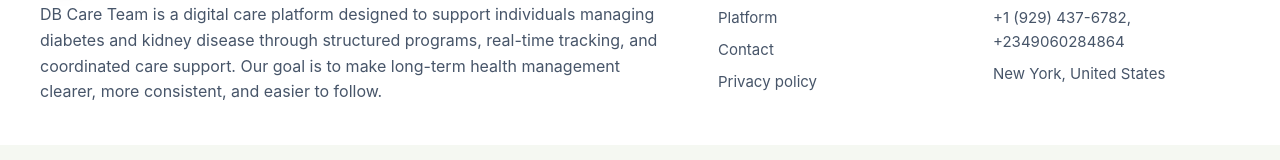
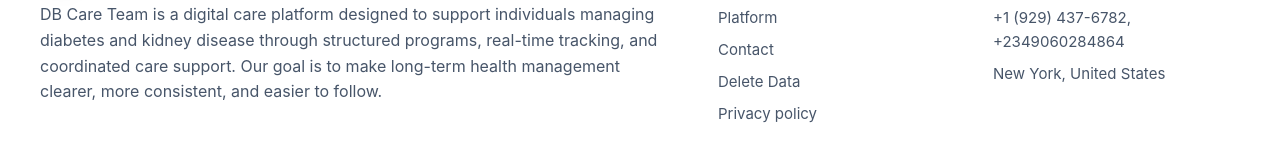
Before and after one commit to odeladetunji/dbcaresite, a React (Vite) app: page / in a window 1280 px wide. Shown: the part 6429-6589 px from the top of the page. Built offline with nearby package versions, Linux system fonts and the light colour scheme.

Commit message:
Committing

```diff
--- a/src/App.tsx
+++ b/src/App.tsx
@@ -422,7 +422,8 @@
               <a href="#how-it-works">How it works</a>
               <a href="#platform">Platform</a>
               <a href="#contact">Contact</a>
-              <a href="#">Privacy policy</a>
+              <a href="https://delete.dbcareteam.com">Delete Data</a>
+              <a href="https://privacy.dbcareteam.com">Privacy policy</a>
             </div>
             <div>
               <div className="footer-title">Reach us</div>
```
